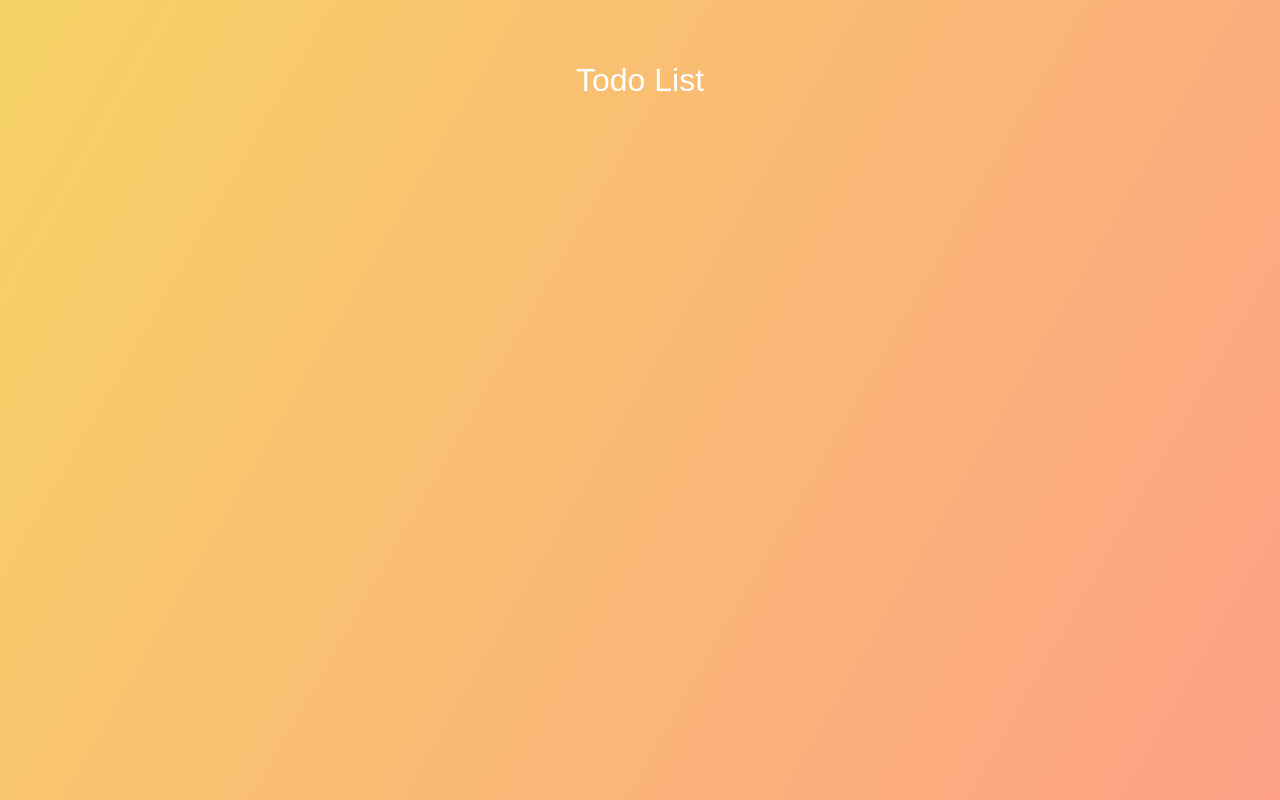
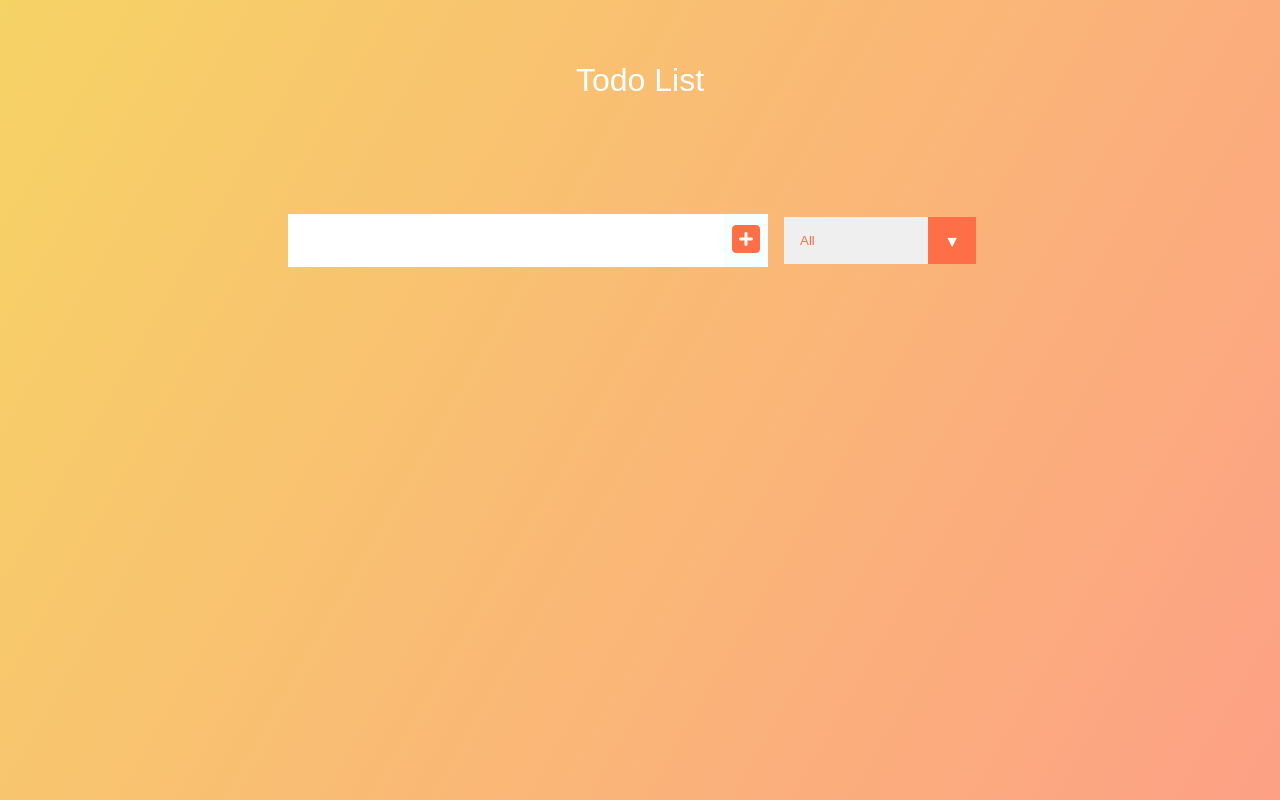
Before and after one commit to gabrielneoob/Todo-App, a React (Create React App) app: page / in a window 1280 px wide. Built offline with nearby package versions, Linux system fonts and the light colour scheme.

Commit message:
Form component completed

```diff
--- a/package.json
+++ b/package.json
@@ -3,6 +3,10 @@
   "version": "0.1.0",
   "private": true,
   "dependencies": {
+    "@fortawesome/fontawesome-svg-core": "^6.2.0",
+    "@fortawesome/free-regular-svg-icons": "^6.2.0",
+    "@fortawesome/free-solid-svg-icons": "^6.2.0",
+    "@fortawesome/react-fontawesome": "^0.2.0",
     "@testing-library/jest-dom": "^5.16.5",
     "@testing-library/react": "^13.4.0",
     "@testing-library/user-event": "^13.5.0",
--- a/public/index.html
+++ b/public/index.html
@@ -1,14 +1,13 @@
 <!DOCTYPE html>
 <html lang="en">
+
 <head>
   <meta charset="utf-8" />
   <link rel="icon" href="%PUBLIC_URL%/favicon.ico" />
   <meta name="viewport" content="width=device-width, initial-scale=1" />
   <meta name="theme-color" content="#000000" />
-    <meta
-      name="description"
-      content="Web site created using create-react-app"
-    />
+  <meta name="description" content="Web site created using create-react-app" />
+  <script src="https://kit.fontawesome.com/d7ced14075.js" crossorigin="anonymous"></script>
   <link rel="apple-touch-icon" href="%PUBLIC_URL%/logo192.png" />
   <!--
       manifest.json provides metadata used when your web app is installed on a
@@ -26,6 +25,7 @@
     -->
   <title>React App</title>
 </head>
+
 <body>
   <noscript>You need to enable JavaScript to run this app.</noscript>
   <div id="root"></div>
@@ -40,4 +40,5 @@
       To create a production bundle, use `npm run build` or `yarn build`.
     -->
 </body>
+
 </html>
--- a/src/App.js
+++ b/src/App.js
@@ -1,6 +1,7 @@
 import './App.css';
 import React, { useState } from 'react';
 import Header from './components/Header';
+import Form from './components/Form';
 
 function App() {
   const [todo, setTodo] = useState([]);
@@ -8,6 +9,7 @@ function App() {
   return (
     <div className="App">
       <Header />
+      <Form />
     </div>
   );
 }
--- a/src/components/Form.js
+++ b/src/components/Form.js
@@ -2,8 +2,18 @@ import React from "react";
 
 const Form = () => {
   return (
-    <div></div>
-  )
+    <form>
+      <input type="text" className="todo-input" />
+      <button type="submit" className="todo-button"><i class="fas fa-plus-square"></i></button>
+      <div className="select">
+        <select name="todos" className="filter-todo">
+          <option value="">All</option>
+          <option value="">completed</option>
+          <option value="">uncompleted</option>
+        </select>
+      </div>
+    </form>
+  );
 }
 
 export default Form;
```
Also changed, not shown: src/components/TodoList.js (+9 -0 lines), 1 other file (tests, documents, lock files or other folders). Lines whose indentation alone changed are shown as unchanged.
